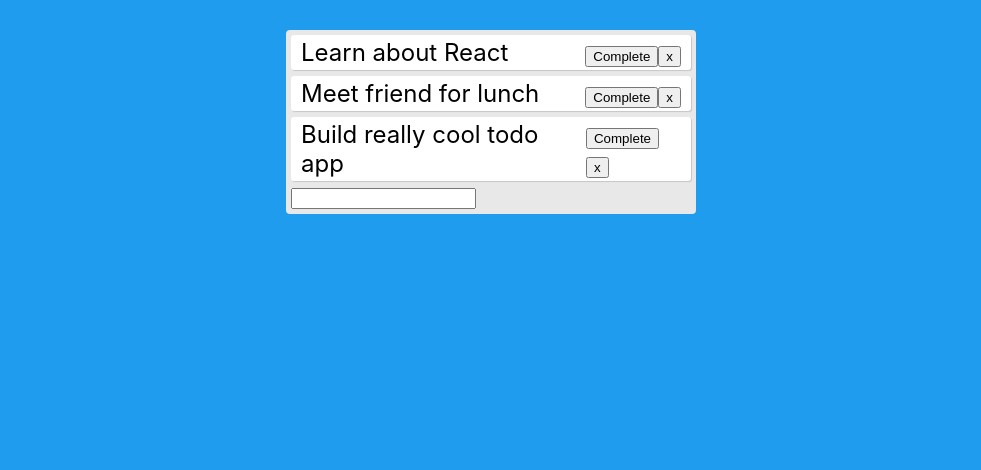
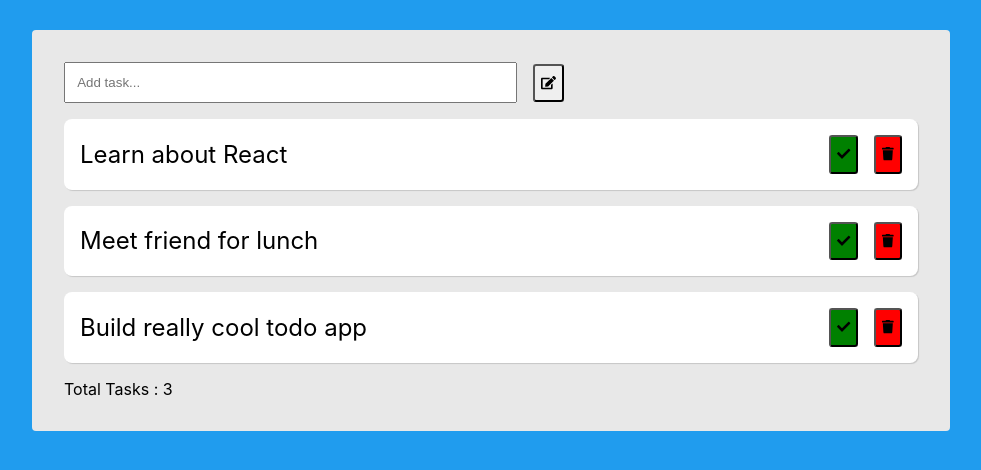
Before and after one commit to hsglc/react-todo-list, a React (Create React App) app: page / in a window 1280 px wide. Shown: the top 470 px of the page, without its empty margins (149-1130 px from the left). Built offline with nearby package versions, Linux system fonts and the light colour scheme.

Commit message:
fontawesome component has added to styling app.css

```diff
--- a/src/App.css
+++ /dev/null
@@ -1,29 +0,0 @@
-.App {
-  background: #209cee;
-  height: 100vh;
-  padding: 30px;
-
-
-}
-
-.todo-list {
-  background: #e8e8e8;
-  border-radius: 4px;
-  max-width: 400px;
-  padding: 5px;
-  margin: 0 auto;
-
-}
-
-.todo {
-  align-items: center;
-  background: #fff;
-  border-radius: 3px;
-  box-shadow: 1px 1px 1px rgba(0, 0, 0, 0.15);
-  display: flex;
-
-  justify-content: space-between;
-  margin-bottom: 6px;
-  padding: 3px 10px;
-  font-size: 1.5rem;
-}
--- a/src/App.js
+++ b/src/App.js
@@ -1,7 +1,8 @@
 import React, { useState } from 'react';
 
 import { FontAwesomeIcon } from '@fortawesome/react-fontawesome'
-import "./App.css";
+import "./css/app.css";
+import { faCheck, faEdit, faTrash } from '@fortawesome/free-solid-svg-icons';
 
 
 
@@ -13,8 +14,8 @@ function Todo({ todo, index, completeTodo, removeTodo }) {
     >
       {todo.text}
       <div>
-        <button onClick={() => completeTodo(index)}>Complete</button>
-        <button onClick={() => removeTodo(index)}>x</button>
+        <button className="btn-check" onClick={() => completeTodo(index)}> <FontAwesomeIcon icon={faCheck} /> </button>
+        <button className="btn-trash" onClick={() => removeTodo(index)}>  <FontAwesomeIcon icon={faTrash} />  </button>
       </div>
     </div>
   );
@@ -33,11 +34,16 @@ function TodoForm({ addTodo }) {
   return (
     <form onSubmit={handleSubmit}>
       <input
+      placeholder="Add task..."
         type="text"
         className="input"
         value={value}
         onChange={e => setValue(e.target.value)}
       />
+      <button onClick={handleSubmit}>
+
+        <FontAwesomeIcon icon={faEdit} />
+      </button>
     </form>
   );
 }
@@ -78,6 +84,7 @@ function App() {
   return (
     <div className="App">
       <div className="todo-list">
+        <TodoForm addTodo={addTodo} />
         {todos.map((todo, index) => (
           <Todo
             key={index}
@@ -86,8 +93,11 @@ function App() {
             completeTodo={completeTodo}
             removeTodo={removeTodo}
           />
+
         ))}
-        <TodoForm addTodo={addTodo} />
+        <div>Total Tasks : {todos.length}</div>
+
+
       </div>
     </div>
   );
--- /dev/null
+++ b/src/css/app.css
@@ -0,0 +1,51 @@
+.App {
+  background-color: #209cee;
+  height: 100vh;
+  padding: 30px;
+}
+
+button {
+  height: 2.4rem;
+  margin-left: 1rem;
+  border-radius: .2rem;
+}
+
+.btn-trash {
+  background-color: red;
+}
+
+.btn-check {
+  background-color: green;
+}
+
+.todo {
+  -webkit-box-align: center;
+      -ms-flex-align: center;
+          align-items: center;
+  background: #fff;
+  border-radius: .5rem;
+  -webkit-box-shadow: 1px 1px 1px rgba(0, 0, 0, 0.15);
+          box-shadow: 1px 1px 1px rgba(0, 0, 0, 0.15);
+  display: -webkit-box;
+  display: -ms-flexbox;
+  display: flex;
+  -webkit-box-pack: justify;
+      -ms-flex-pack: justify;
+          justify-content: space-between;
+  margin: 1rem auto;
+  padding: 1rem;
+  font-size: 1.5rem;
+}
+
+.todo-list {
+  background: #e8e8e8;
+  border-radius: 4px;
+  max-width: 70%;
+  padding: 2rem;
+  margin: 0 auto;
+}
+
+.todo-list input {
+  width: 50%;
+  padding: .7rem;
+}
--- /dev/null
+++ b/src/scss/app.scss
@@ -0,0 +1,46 @@
+.App {
+  background-color: #209cee;
+  height: 100vh;
+  padding: 30px;
+
+}
+
+button {
+    height: 2.4rem;
+    margin-left: 1rem;
+    border-radius: .2rem;
+}
+
+.btn-trash {
+    background-color: red;
+
+}
+.btn-check {
+    background-color: green;
+}
+
+
+.todo {
+  align-items: center;
+  background: #fff;
+  border-radius: .5rem;
+  box-shadow: 1px 1px 1px rgba(0, 0, 0, 0.15);
+  display: flex;
+
+  justify-content: space-between;
+  margin: 1rem auto;
+  padding: 1rem;
+  font-size: 1.5rem;
+  &-list {
+    background: #e8e8e8;
+    border-radius: 4px;
+    max-width: 70%;
+    padding: 2rem;
+    margin: 0 auto;
+    input {
+        width: 50%;
+        padding: .7rem;
+    }
+
+  }
+}
```
